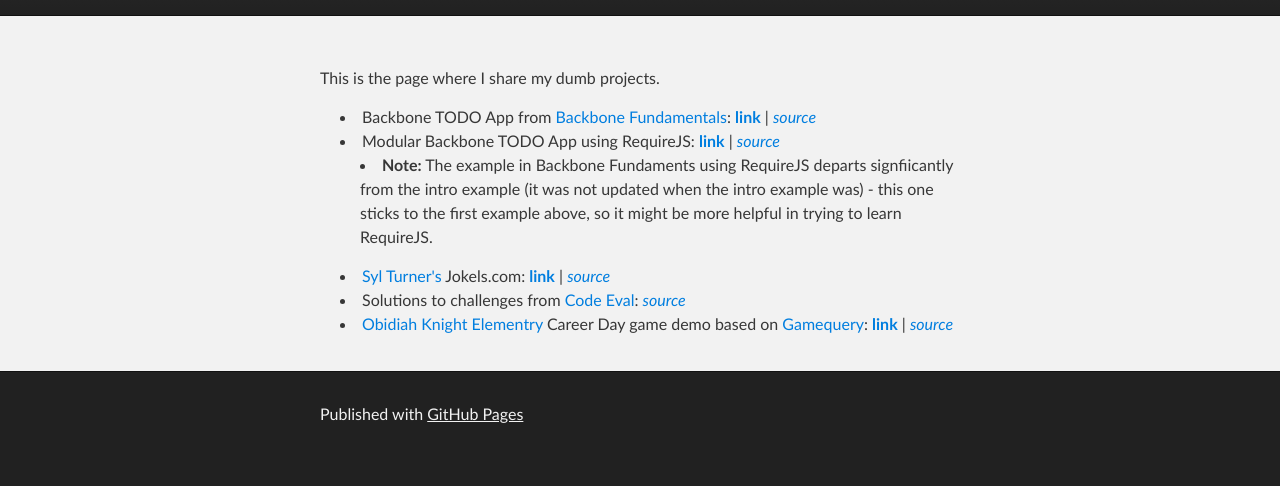
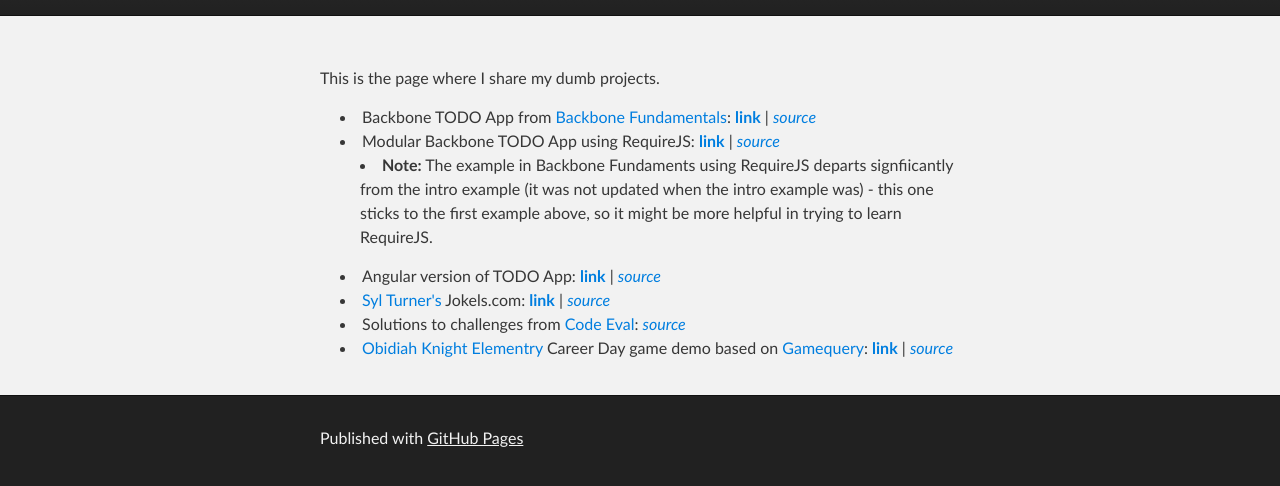
Before and after one commit to adamgriffis/adamgriffis.github.io, a plain HTML site: page index.html in a window 1280 px wide. Shown: the part 128-614 px from the top of the page. Drawn offline with Linux system fonts and the light colour scheme.

Commit message:
Add AngularJS Todo.

```diff
--- a/index.html
+++ b/index.html
@@ -33,6 +33,7 @@
 <li>Backbone TODO App from <a href="http://addyosmani.github.io/backbone-fundamentals/">Backbone Fundamentals</a>: <strong><a href="/backbone-todo/index">link</a></strong> | <em><a href="https://github.com/adamgriffis/backbone-todo">source</a></em></li>
 <li>Modular Backbone TODO App using RequireJS: <strong><a href="/backbone-require/index">link</a></strong> | <em><a href="https://github.com/adamgriffis/backbone-todo/tree/requires-modular">source</a></em>
 <ul><li><strong>Note:</strong> The example in Backbone Fundaments using RequireJS departs signfiicantly from the intro example (it was not updated when the intro example was) - this one sticks to the first example above, so it might be more helpful in trying to learn RequireJS.</li></ul></li>
+<li>Angular version of TODO App: <strong><a href="/angular-todo/index">link</a></strong> | <em><a href="https://github.com/adamgriffis/angular-todo">source</a></em>
 <li><a href="http://github.com/sylturner">Syl Turner's</a> Jokels.com: <strong><a href="www.jokels.com">link</a></strong> |
 <em><a href="https://github.com/sylturner/jokels">source</a></em></li>
 <li>Solutions to challenges from <a href="www.codeeval.com">Code Eval</a>: <em><a href="https://github.com/adamgriffis/code-eval-solutions">source</a></em></li>
```
Also changed, not shown: 1 other file.
